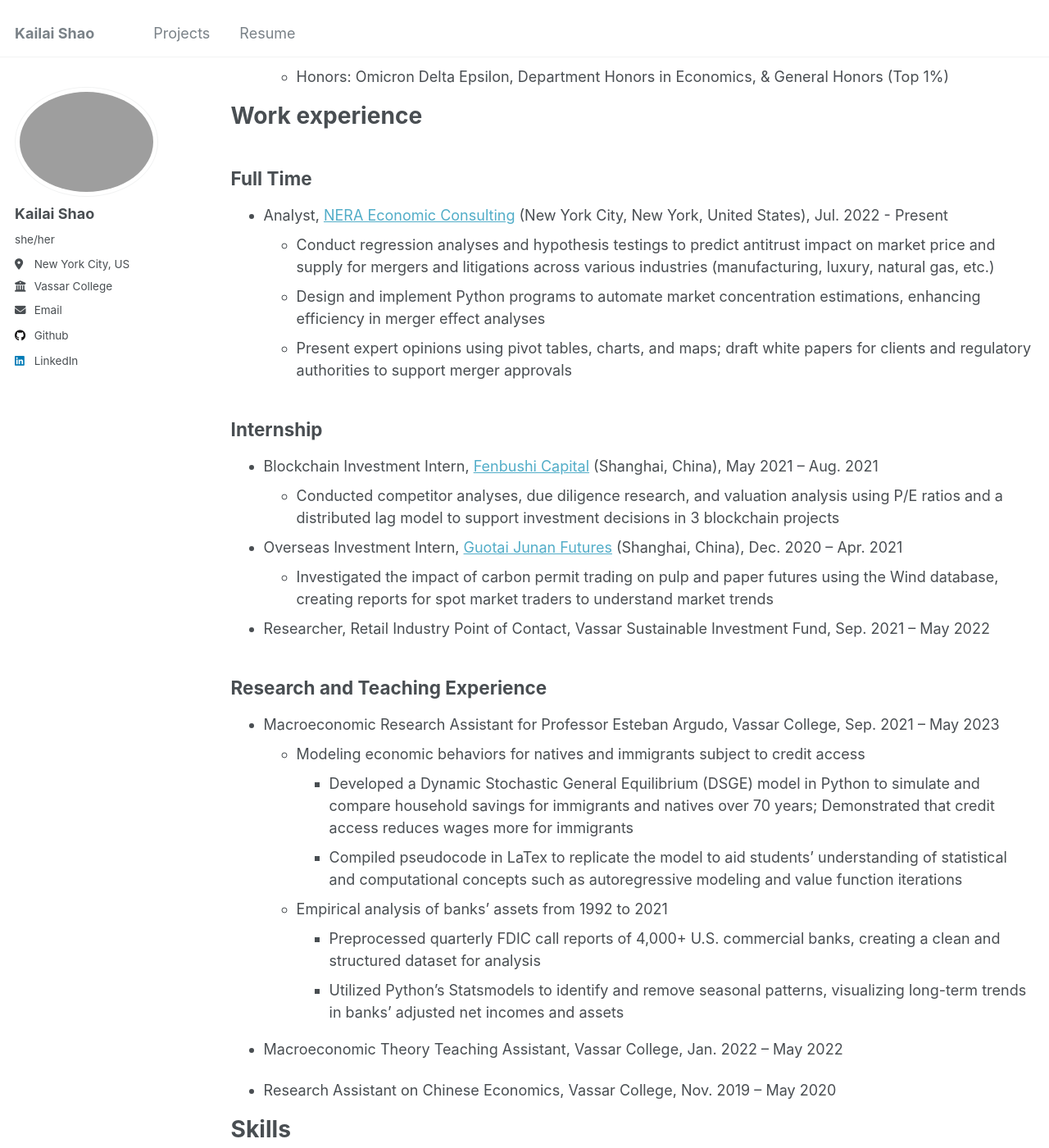
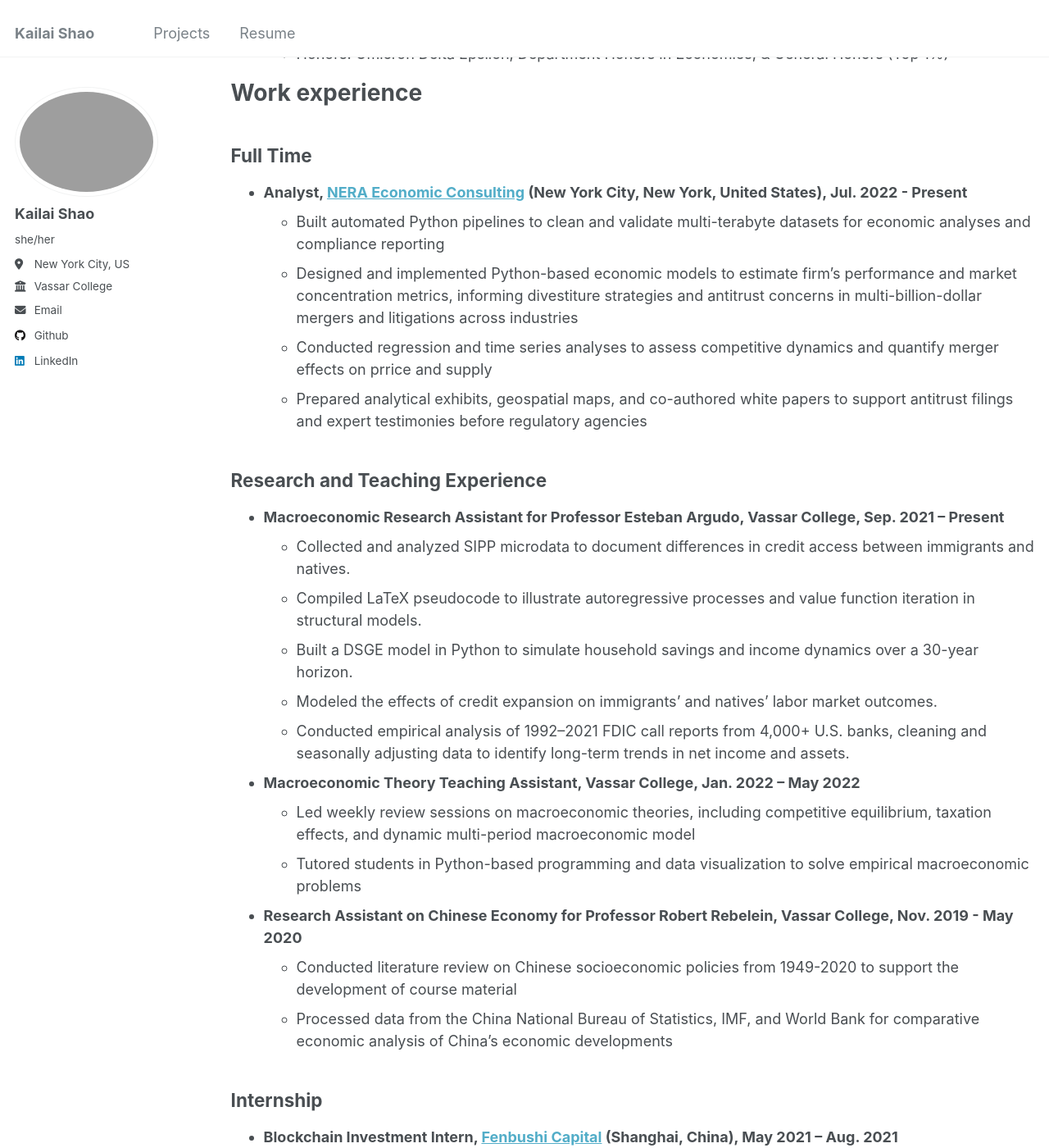
Before and after one commit to kshao19/kshao19.github.io, a Jekyll site: the page built from _pages/Resume.md, in a window 1280 px wide and 1400 px high, scrolled down 192 px. Shown: the whole window at 82% size. Built offline with Jekyll 4.4.1, drawn with Linux system fonts in a browser that asks for light colours; some of the changed text lies outside the part shown.

Commit message:
Update Resume.md

```diff
--- a/_pages/Resume.md
+++ b/_pages/Resume.md
@@ -18,36 +18,51 @@ Education
 Work experience
 ======
 ## Full Time
-* Analyst, [NERA Economic Consulting](https://www.nera.com/) (New York City, New York, United States), Jul. 2022 - Present
-  * Conduct regression analyses and hypothesis testings to predict antitrust impact on market price and supply for mergers and litigations across various industries (manufacturing, luxury, natural gas, etc.)
-  * Design and implement Python programs to automate market concentration estimations, enhancing efficiency in merger effect analyses
-  * Present expert opinions using pivot tables, charts, and maps; draft white papers for clients and regulatory authorities to support merger approvals
+* **Analyst, [NERA Economic Consulting](https://www.nera.com/) (New York City, New York, United States), Jul. 2022 - Present**
+  * Built automated Python pipelines to clean and validate multi-terabyte datasets for economic analyses and
+compliance reporting
+  * Designed and implemented Python-based economic models to estimate firm’s performance and market
+concentration metrics, informing divestiture strategies and antitrust concerns in multi-billion-dollar
+mergers and litigations across industries
+  * Conducted regression and time series analyses to assess competitive dynamics and quantify merger
+effects on prrice and supply
+  * Prepared analytical exhibits, geospatial maps, and co-authored white papers to support antitrust filings
+and expert testimonies before regulatory agencies
+
+## Research and Teaching Experience
+* **Macroeconomic Research Assistant for Professor Esteban Argudo, Vassar College, Sep. 2021 – Present**
+    * Collected and analyzed SIPP microdata to document differences in credit access between immigrants and natives.
+    * Compiled LaTeX pseudocode to illustrate autoregressive processes and value function iteration in structural models.
+    * Built a DSGE model in Python to simulate household savings and income dynamics over a 30-year horizon.
+    * Modeled the effects of credit expansion on immigrants’ and natives’ labor market outcomes.
+    * Conducted empirical analysis of 1992–2021 FDIC call reports from 4,000+ U.S. banks, cleaning and seasonally adjusting data to identify long-term trends in net income and assets.
+
+* **Macroeconomic Theory Teaching Assistant, Vassar College, Jan. 2022 – May 2022**
+  * Led weekly review sessions on macroeconomic theories, including competitive equilibrium, taxation
+effects, and dynamic multi-period macroeconomic model
+  * Tutored students in Python-based programming and data visualization to solve empirical
+macroeconomic problems
+
+* **Research Assistant on Chinese Economy for Professor Robert Rebelein, Vassar College, Nov. 2019 - May 2020**
+  * Conducted literature review on Chinese socioeconomic policies from 1949-2020 to support the
+development of course material
+  * Processed data from the China National Bureau of Statistics, IMF, and World Bank for comparative
+economic analysis of China’s economic developments
 
 ## Internship
-* Blockchain Investment Intern, [Fenbushi Capital](https://fenbushi.vc/) (Shanghai, China), May 2021 – Aug. 2021
+* **Blockchain Investment Intern, [Fenbushi Capital](https://fenbushi.vc/) (Shanghai, China), May 2021 – Aug. 2021**
   * Conducted competitor analyses, due diligence research, and valuation analysis using P/E ratios and a distributed lag model to support investment decisions in 3 blockchain projects
 
-* Overseas Investment Intern, [Guotai Junan Futures](https://en.gtjaqh.com/index.html) (Shanghai, China), Dec. 2020 – Apr. 2021
+* **Overseas Investment Intern, [Guotai Junan Futures](https://en.gtjaqh.com/index.html) (Shanghai, China), Dec. 2020 – Apr. 2021**
   * Investigated the impact of carbon permit trading on pulp and paper futures using the Wind database, creating reports for spot market traders to understand market trends
 
-* Researcher, Retail Industry Point of Contact, Vassar Sustainable Investment Fund, Sep. 2021 – May 2022
-
-## Research and Teaching Experience
-* Macroeconomic Research Assistant for Professor Esteban Argudo, Vassar College, Sep. 2021 – May 2023
-  * Modeling economic behaviors for natives and immigrants subject to credit access
-    * Developed a Dynamic Stochastic General Equilibrium (DSGE) model in Python to simulate and compare household savings for immigrants and natives over 70 years; Demonstrated that credit access reduces wages more for immigrants
-    * Compiled pseudocode in LaTex to replicate the model to aid students’ understanding of statistical and computational concepts such as autoregressive modeling and value function iterations
-  * Empirical analysis of banks’ assets from 1992 to 2021
-    * Preprocessed quarterly FDIC call reports of 4,000+ U.S. commercial banks, creating a clean and structured dataset for analysis
-    * Utilized Python’s Statsmodels to identify and remove seasonal patterns, visualizing long-term trends in banks’ adjusted net incomes and assets
-
-* Macroeconomic Theory Teaching Assistant, Vassar College, Jan. 2022 – May 2022
-
-* Research Assistant on Chinese Economics, Vassar College, Nov. 2019 – May 2020
+* **Researcher, Retail Industry Point of Contact, Vassar Sustainable Investment Fund, Sep. 2021 – May 2022**
 
 Skills
 ======
-* <b>Research Skills:</b> Exploratory Data Analysis & Visualization, Regression Analysis, Machine Learning (KNN, Clustering), Macroeconomic Modeling (DSGE, Numerical Analysis, Markov Chain Simulation)
-* <b>Programming Tools:</b> Python (Pandas, NumPy, Scikit-learn, PyTorch, SciPy, QuantEcon), SQL, R, Stata, MATLAB
-* <b>Visualization Tools:</b> Python (Matplotlib, Seaborn), Tableau, Excel, R
-* <b>Multimedia Deliveries:</b> PowerPoint, Latex, ArcGIS
+* **Programming:** Python (Pandas, Polars, Scikit-learn, SciPy, QuantEcon), PySpark (Databricks), SQL,
+Stata, R, MATLAB
+* **Modeling and Methods:** Structural & DSGE Calibration, Causal Inference, Regression (e.g., OLS, Logit,
+Nested Logit), Time-Series Analysis, Simulation-Based Methods (e.g., Monte Carlo, Bootstrap)
+* **Data Visualization & Documentation Tools:** Python (Matplotlib, Seaborn, Plotly), Excel, LaTeX, ArcGIS,
+Tableau
```
Also changed, not shown: other parts of _pages/Resume.md (+1 -1 lines).
